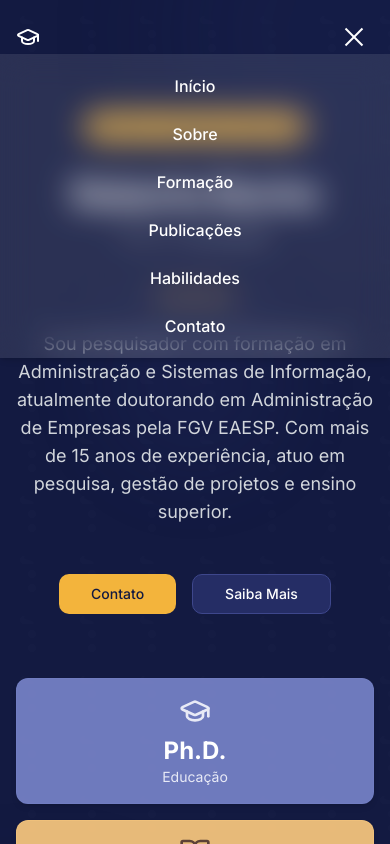
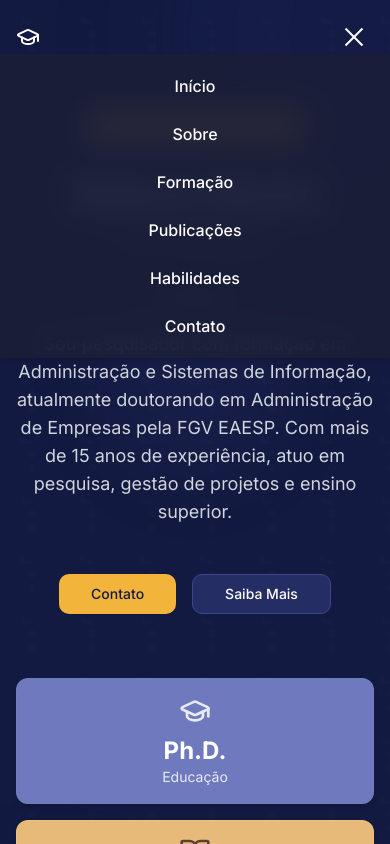
Before and after one commit to roberto-fgv/roberto-fgv.github.io, a React (Vite) app: page / in a window 390 px wide. Both pictures are taken after a click on the button "Toggle menu". Shown: the top 844 px of the page. Built offline with nearby package versions, Linux system fonts and the light colour scheme.

Commit message:
Fix: Improve navbar readability on scroll
Adjust navbar styles to improve readability when scrolling.

```diff
--- a/src/components/Navbar.tsx
+++ b/src/components/Navbar.tsx
@@ -30,7 +30,7 @@ const Navbar = () => {
       className={cn(
         "fixed top-0 w-full z-50 transition-all duration-300",
         scrolled
-          ? "py-3 bg-white/10 backdrop-blur-lg shadow-sm"
+          ? "py-3 bg-[#1A1F38]/90 backdrop-blur-lg shadow-md"
           : "py-5 bg-transparent"
       )}
     >
@@ -39,7 +39,7 @@ const Navbar = () => {
           <a href="#" className="transition-colors hover:text-primary flex items-center gap-2">
             <GraduationCap className="h-6 w-6 text-white" />
             <span className={cn(
-              "transition-all duration-300 text-white",
+              "transition-all duration-300",
               scrolled ? "text-white" : "bg-gradient-to-r from-white to-gray-300 bg-clip-text text-transparent"
             )}>
                {/* Currículo Acadêmico */}
@@ -63,7 +63,7 @@ const Navbar = () => {
                 "text-sm font-medium transition-colors relative py-2 text-white",
                 "after:absolute after:w-full after:h-0.5 after:bg-primary after:bottom-0 after:left-0",
                 "after:scale-x-0 hover:after:scale-x-100 after:transition-transform after:duration-300",
-                scrolled ? "hover:text-primary" : "hover:text-primary"
+                "hover:text-primary"
               )}
             >
               {item.name}
@@ -95,7 +95,7 @@ const Navbar = () => {
 
       {/* Mobile menu */}
       <div className={cn(
-        "md:hidden absolute w-full bg-white/10 backdrop-blur-lg shadow-md transition-all duration-300 overflow-hidden",
+        "md:hidden absolute w-full bg-[#1A1F38]/90 backdrop-blur-lg shadow-md transition-all duration-300 overflow-hidden",
         mobileMenuOpen ? "max-h-screen opacity-100" : "max-h-0 opacity-0"
       )}>
         <div className="px-4 py-2">
```
